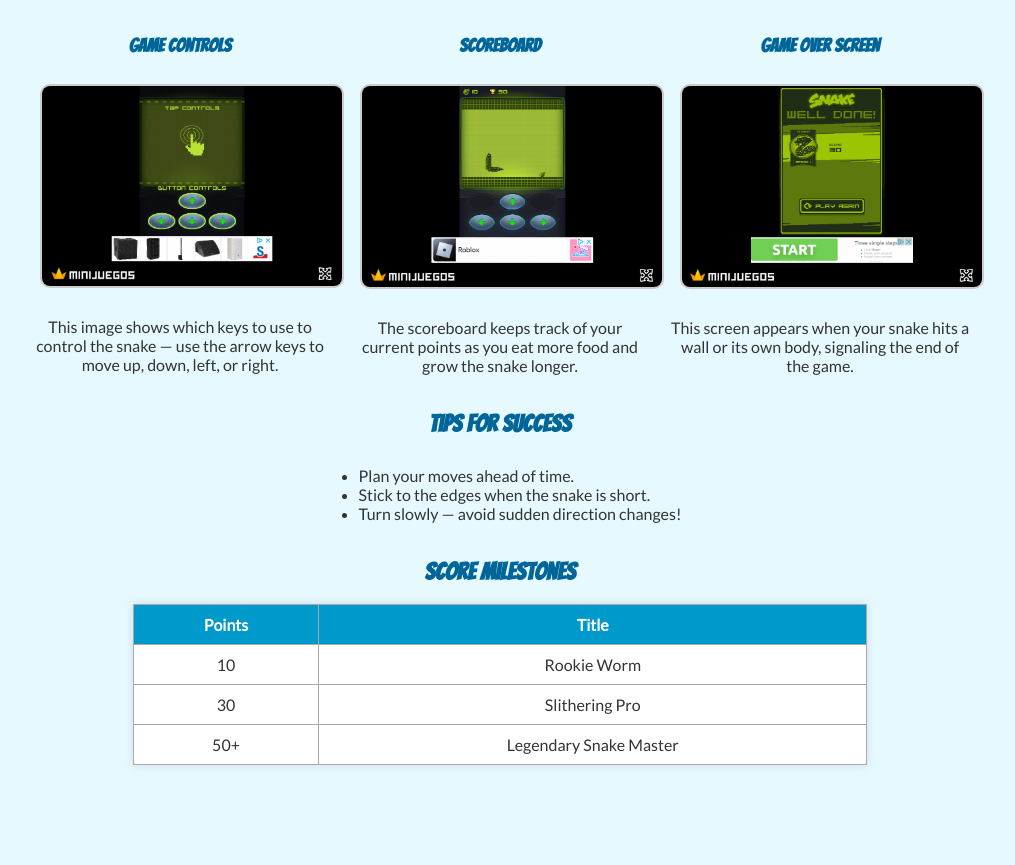
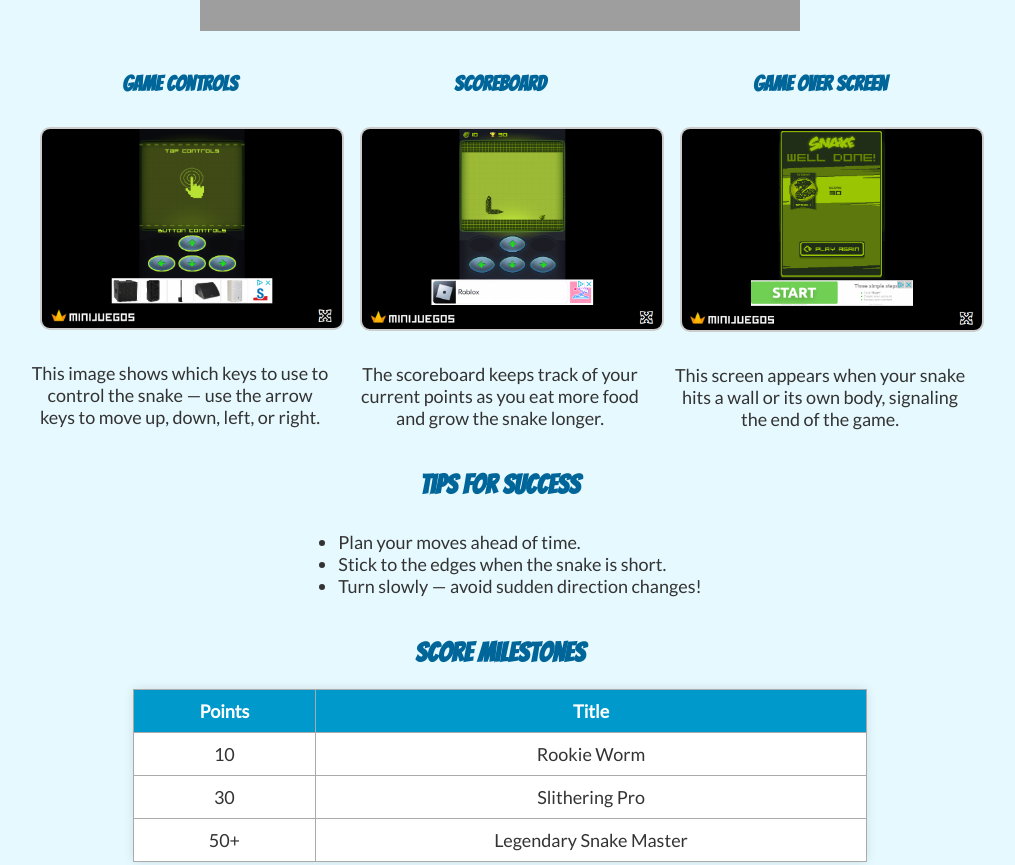
Before and after one commit to simonherz2/simonherz2.github.io, a plain HTML site: page application.html in a window 1280 px wide. Shown: the part 695-1560 px from the top of the page, without its empty margins (140-1155 px from the left). Before the commit the page ends 1508 px from the top, so only its background shows below. Drawn offline with Linux system fonts and the light colour scheme; grey boxes are pictures that could not be loaded.

Commit message:
Update application.css

```diff
--- a/css/application.css
+++ b/css/application.css
@@ -58,3 +58,32 @@ ul {
     display: inline-block;
     margin-top: 10px;
 }
+
+/* Mobile Responsiveness Additions */
+html, body {
+    overflow-x: hidden;
+}
+
+img {
+    max-width: 100%;
+    height: auto;
+}
+
+@media (max-width: 600px) {
+    body {
+        font-size: 16px;
+    }
+}
+
+@media (min-width: 601px) {
+    body {
+        font-size: 18px;
+    }
+}
+
+@media (max-width: 500px) {
+    nav a {
+        display: block;
+        margin: 10px 0;
+    }
+}
```
